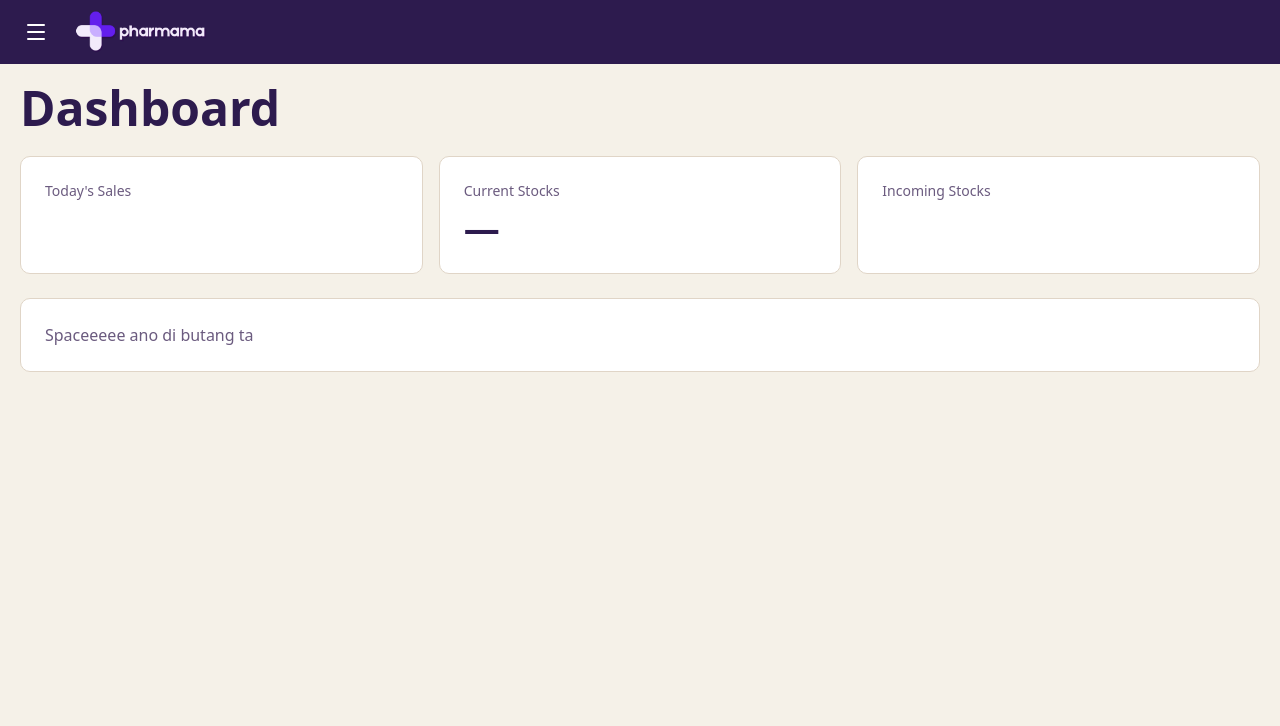
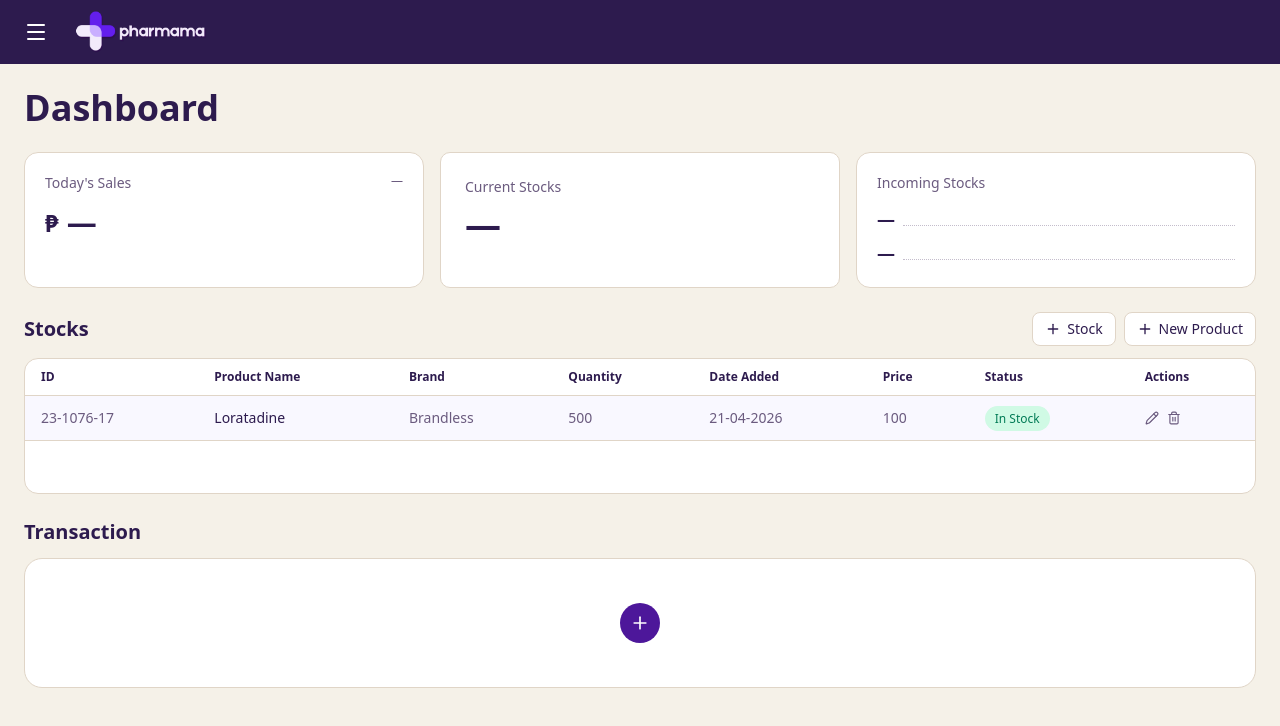
Before and after one commit to dslvd/pharmama, a Next.js app in the folder frontend/: page /dashboard in a window 1280 px wide. Shown: the top 726 px of the page. Built offline with nearby package versions, Linux system fonts and the light colour scheme; no server answers.

Commit message:
Dashboard Layout
Layout

```diff
--- a/frontend/src/app/dashboard/components/IncomingStocks.tsx
+++ b/frontend/src/app/dashboard/components/IncomingStocks.tsx
@@ -20,11 +20,17 @@ export function IncomingStocks() {
   }, []);
 
   return (
-    <article className="bg-card rounded-lg border border-border p-6">
-      <p className="text-muted-foreground text-sm">Incoming Stocks</p>
-      <div className="mt-2">
-        <p className="text-2xl font-bold text-primary">{stocks?.total}</p>
-        <p className="text-2xl font-bold text-primary">{stocks?.pending}</p>
+    <article className="rounded-xl border border-border bg-card p-5">
+      <p className="text-sm text-muted-foreground">Incoming Stocks</p>
+      <div className="mt-3 space-y-1.5">
+        <div className="flex items-baseline gap-2">
+          <span className="text-lg font-bold text-foreground">{stocks?.total ?? "—"}</span>
+          <span className="flex-1 border-b border-dotted border-muted-foreground/40" />
+        </div>
+        <div className="flex items-baseline gap-2">
+          <span className="text-lg font-bold text-foreground">{stocks?.pending ?? "—"}</span>
+          <span className="flex-1 border-b border-dotted border-muted-foreground/40" />
+        </div>
       </div>
     </article>
   );
--- a/frontend/src/app/dashboard/components/SalesCard.tsx
+++ b/frontend/src/app/dashboard/components/SalesCard.tsx
@@ -20,12 +20,15 @@ export default function SalesCard() {
   }, []);
 
   return (
-    <article className="bg-card rounded-lg border border-border p-6">
-      <p className="text-muted-foreground text-sm">Today&apos;s Sales</p>
-      <p className="text-4xl font-bold text-primary mt-2">
-        {sales?.total.toLocaleString()}
+    <article className="rounded-xl border border-border bg-card p-5">
+      <div className="flex items-start justify-between">
+        <p className="text-sm text-muted-foreground">Today&apos;s Sales</p>
+        <p className="text-xs text-muted-foreground">{sales?.date ?? "—"}</p>
+      </div>
+      <p className="mt-3 flex items-center gap-2 text-3xl font-bold text-foreground">
+        <span className="text-2xl">₱</span>
+        {sales ? sales.total.toLocaleString() : "—"}
       </p>
-      <p className="text-xs text-muted-foreground mt-1">{sales?.date}</p>
     </article>
   );
 }
--- /dev/null
+++ b/frontend/src/app/dashboard/components/Stockstable.tsx
@@ -0,0 +1,102 @@
+import { Plus, Pencil, Trash2 } from "lucide-react"
+
+interface StockRow {
+  id: string
+  productName: string
+  brand: string
+  quantity: number
+  dateAdded: string
+  price: number
+  status: "In Stock" | "Low Stock" | "Out of Stock"
+}
+
+// TODO: replace with real data from the stocks API once it's wired up
+const MOCK_ROWS: StockRow[] = [
+  {
+    id: "23-1076-17",
+    productName: "Loratadine",
+    brand: "Brandless",
+    quantity: 500,
+    dateAdded: "21-04-2026",
+    price: 100,
+    status: "In Stock",
+  },
+]
+
+const STATUS_STYLES: Record<StockRow["status"], string> = {
+  "In Stock": "bg-emerald-100 text-emerald-700",
+  "Low Stock": "bg-amber-100 text-amber-700",
+  "Out of Stock": "bg-rose-100 text-rose-700",
+}
+
+export default function StocksTable() {
+  return (
+    <section>
+      <div className="mb-3 flex flex-wrap items-center justify-between gap-3">
+        <h3 className="text-xl font-bold text-foreground">Stocks</h3>
+        <div className="flex gap-2">
+          <button className="rounded-md border border-border bg-card px-3 py-1.5 text-sm font-medium text-foreground transition-colors hover:bg-muted">
+            <span className="flex items-center gap-1.5">
+              <Plus className="h-4 w-4" />
+              Stock
+            </span>
+          </button>
+          <button className="rounded-md border border-border bg-card px-3 py-1.5 text-sm font-medium text-foreground transition-colors hover:bg-muted">
+            <span className="flex items-center gap-1.5">
+              <Plus className="h-4 w-4" />
+              New Product
+            </span>
+          </button>
+        </div>
+      </div>
+
+      <div className="overflow-x-auto rounded-xl border border-border bg-card">
+        <table className="w-full text-left text-sm">
+          <thead>
+            <tr className="border-b border-border">
+              <th className="px-4 py-2.5 text-xs font-bold text-foreground">ID</th>
+              <th className="px-4 py-2.5 text-xs font-bold text-foreground">Product Name</th>
+              <th className="px-4 py-2.5 text-xs font-bold text-foreground">Brand</th>
+              <th className="px-4 py-2.5 text-xs font-bold text-foreground">Quantity</th>
+              <th className="px-4 py-2.5 text-xs font-bold text-foreground">Date Added</th>
+              <th className="px-4 py-2.5 text-xs font-bold text-foreground">Price</th>
+              <th className="px-4 py-2.5 text-xs font-bold text-foreground">Status</th>
+              <th className="px-4 py-2.5 text-xs font-bold text-foreground">Actions</th>
+            </tr>
+          </thead>
+          <tbody>
+            {MOCK_ROWS.map((row) => (
+              <tr key={row.id} className="border-b border-border bg-violet-50/60 last:border-0">
+                <td className="px-4 py-3 text-muted-foreground">{row.id}</td>
+                <td className="px-4 py-3 text-foreground">{row.productName}</td>
+                <td className="px-4 py-3 text-muted-foreground">{row.brand}</td>
+                <td className="px-4 py-3 text-muted-foreground">{row.quantity}</td>
+                <td className="px-4 py-3 text-muted-foreground">{row.dateAdded}</td>
+                <td className="px-4 py-3 text-muted-foreground">{row.price}</td>
+                <td className="px-4 py-3">
+                  <span className={`rounded-full px-2.5 py-1 text-xs font-medium ${STATUS_STYLES[row.status]}`}>
+                    {row.status}
+                  </span>
+                </td>
+                <td className="px-4 py-3">
+                  <div className="flex items-center gap-2 text-muted-foreground">
+                    <button aria-label={`Edit ${row.productName}`} className="hover:text-violet-700">
+                      <Pencil className="h-3.5 w-3.5" />
+                    </button>
+                    <button aria-label={`Delete ${row.productName}`} className="hover:text-rose-600">
+                      <Trash2 className="h-3.5 w-3.5" />
+                    </button>
+                  </div>
+                </td>
+              </tr>
+            ))}
+            {/* empty row to match the wireframe's blank second row */}
+            <tr>
+              <td className="px-4 py-4" colSpan={8}>&nbsp;</td>
+            </tr>
+          </tbody>
+        </table>
+      </div>
+    </section>
+  )
+}
--- /dev/null
+++ b/frontend/src/app/dashboard/components/Transactionpanel.tsx
@@ -0,0 +1,24 @@
+'use client'
+
+import { Plus } from "lucide-react"
+
+interface TransactionPanelProps {
+  onAddTransaction?: () => void
+}
+
+export default function TransactionPanel({ onAddTransaction }: TransactionPanelProps) {
+  return (
+    <section>
+      <h3 className="mb-3 text-xl font-bold text-foreground">Transaction</h3>
+      <div className="flex min-h-32.5 items-center justify-center rounded-2xl border border-border bg-card">
+        <button
+          onClick={onAddTransaction}
+          aria-label="Add transaction"
+          className="flex h-10 w-10 items-center justify-center rounded-full bg-violet-900 text-white transition-colors hover:bg-violet-800"
+        >
+          <Plus className="h-5 w-5" />
+        </button>
+      </div>
+    </section>
+  )
+}
--- a/frontend/src/app/dashboard/page.tsx
+++ b/frontend/src/app/dashboard/page.tsx
@@ -3,6 +3,8 @@
 import CurrentStocks from "./components/CurrentStocks"
 import { IncomingStocks } from "./components/IncomingStocks"
 import SalesCard from "./components/SalesCard"
+import StocksTable from "./components/Stockstable"
+import TransactionPanel from "./components/Transactionpanel"
 
 interface DashboardProps {
   userRole: 'superuser' | 'clinic'
@@ -10,21 +12,19 @@ interface DashboardProps {
 
 export default function Dashboard({ userRole }: DashboardProps) {
   return (
-    <main className="space-y-6 p-5">
-      <h2 className="text-5xl font-bold text-primary">Dashboard</h2>
+    <main className="space-y-6 p-6">
+      <h2 className="text-4xl font-bold text-foreground">Dashboard</h2>
 
       {/* Stats Grid */}
-      <section className="grid grid-cols-1 md:grid-cols-3 gap-4">
+      <section className="grid grid-cols-1 gap-4 md:grid-cols-3">
         <SalesCard />
-
         <CurrentStocks />
-
         <IncomingStocks />
       </section>
 
-      <div className="bg-card rounded-lg border border-border p-6">
-        <p className="text-muted-foreground">Spaceeeee ano di butang ta</p>
-      </div>
+      <StocksTable />
+
+      <TransactionPanel />
     </main>
   )
 }
```
